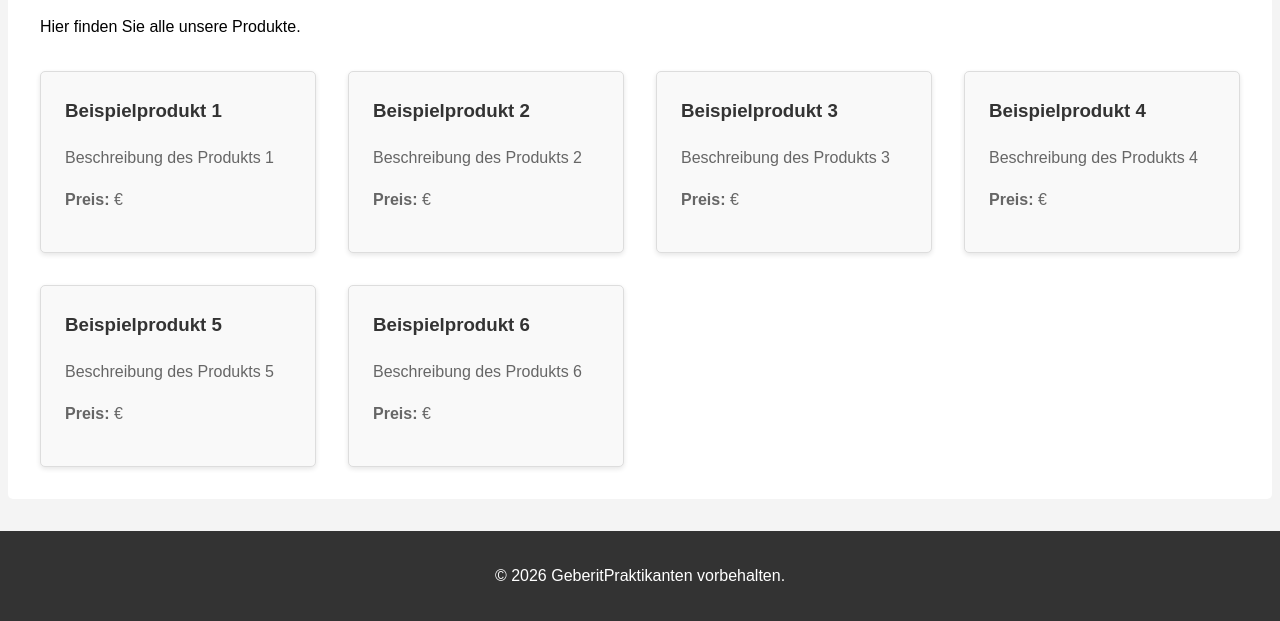
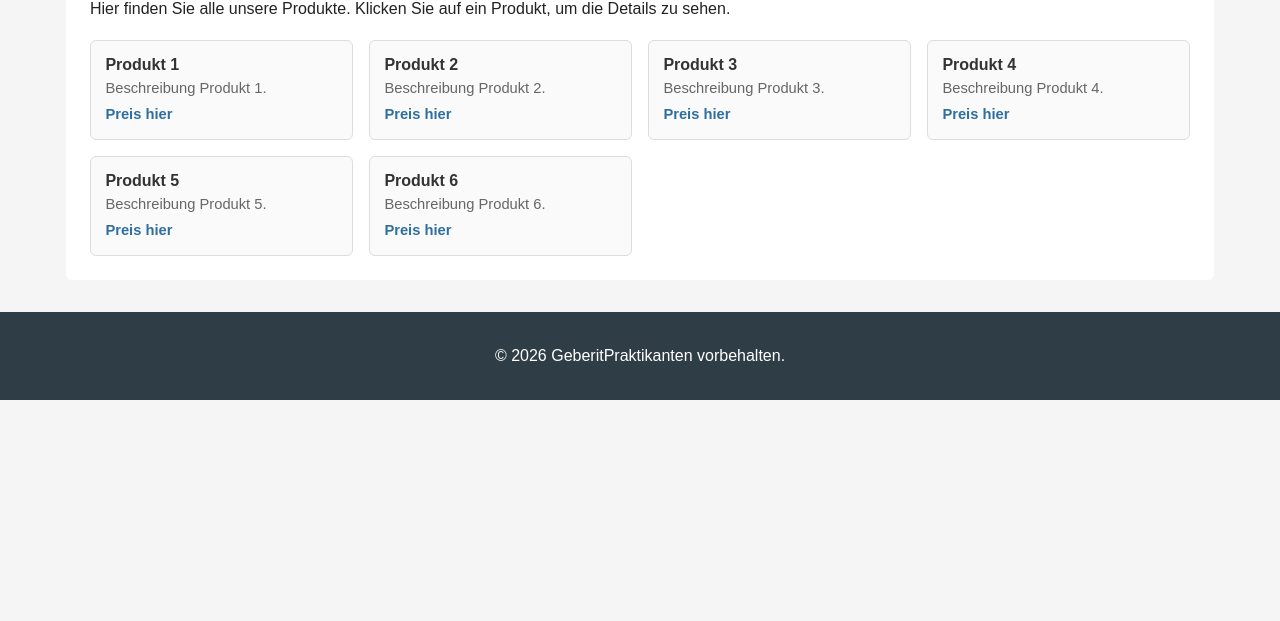
Before and after one commit to MrkrampfKampf/Geberit-projekt, a plain HTML site: page produkte.html in a window 1280 px wide. Shown: the part 296-917 px from the top of the page. After the commit the page ends 800 px from the top, so only its background shows below. Drawn offline with Linux system fonts and the light colour scheme.

Commit message:
kärtchen

```diff
--- a/produkte.html
+++ b/produkte.html
@@ -7,64 +7,113 @@
     <style>
         body {
             font-family: Arial, sans-serif;
-            line-height: 1.6;
+            line-height: 1.5;
             margin: 0;
             padding: 0;
-            background-color: #f4f4f4;
+            background-color: #f5f5f5;
+            color: #222;
         }
         header {
-            background-color: #333;
+            background-color: #2f3e46;
             color: #fff;
             padding: 1rem;
             text-align: center;
         }
         nav {
-            background-color: #555;
-            padding: 0.5rem;
+            background-color: #4f5d66;
+            padding: 0.7rem;
+            text-align: center;
         }
         nav a {
             color: #fff;
-            margin: 0 1rem;
+            margin: 0 0.8rem;
             text-decoration: none;
         }
         nav a:hover {
             text-decoration: underline;
         }
         main {
-            max-width: 1200px;
-            margin: 2rem auto;
-            padding: 0 1rem;
+            max-width: 1100px;
+            margin: 1.5rem auto;
+            padding: 1.5rem;
             background-color: #fff;
-            padding: 2rem;
-            border-radius: 5px;
+            border-radius: 6px;
         }
         .products-grid {
             display: grid;
-            grid-template-columns: repeat(auto-fill, minmax(250px, 1fr));
-            gap: 2rem;
-            margin-top: 2rem;
+            grid-template-columns: repeat(auto-fill, minmax(220px, 1fr));
+            gap: 1rem;
+            margin-top: 1.2rem;
         }
         .product-card {
             border: 1px solid #ddd;
-            border-radius: 5px;
-            padding: 1.5rem;
-            background-color: #f9f9f9;
-            box-shadow: 0 2px 5px rgba(0,0,0,0.1);
+            border-radius: 6px;
+            padding: 0.9rem;
+            background-color: #fafafa;
+            text-align: left;
+            cursor: pointer;
+            width: 100%;
         }
         .product-card:hover {
-            box-shadow: 0 4px 10px rgba(0,0,0,0.2);
+            box-shadow: 0 2px 8px rgba(0,0,0,0.12);
         }
         .product-card h3 {
-            margin-top: 0;
+            margin: 0 0 0.4rem;
             color: #333;
+            font-size: 1rem;
         }
         .product-card p {
             color: #666;
-            margin-bottom: 1rem;
+            margin: 0.2rem 0;
+            font-size: 0.92rem;
         }
-
+        .product-card .price {
+            font-weight: bold;
+            color: #2f6f9f;
+            margin-top: 0.6rem;
+        }
+        .modal-backdrop {
+            position: fixed;
+            inset: 0;
+            background: rgba(0, 0, 0, 0.55);
+            display: none;
+            align-items: center;
+            justify-content: center;
+            padding: 1rem;
+            z-index: 1000;
+        }
+        .modal-backdrop.active {
+            display: flex;
+        }
+        .modal {
+            background: #fff;
+            border-radius: 8px;
+            width: min(100%, 560px);
+            max-height: 90vh;
+            overflow-y: auto;
+            padding: 1.2rem;
+            position: relative;
+        }
+        .modal-close {
+            position: absolute;
+            top: 0.6rem;
+            right: 0.6rem;
+            border: none;
+            background: none;
+            font-size: 1.4rem;
+            cursor: pointer;
+        }
+        .modal h3 {
+            margin: 0 0 0.4rem;
+            color: #333;
+        }
+        .modal .meta {
+            margin-top: 0.8rem;
+            font-weight: bold;
+            color: #2f6f9f;
+        }
         footer {
-            background-color: #333;
+            background-color: #2f3e46;
             color: #fff;
             text-align: center;
             padding: 1rem;
@@ -86,46 +135,116 @@
 
     <main>
         <h2>Geberit Produkte</h2>
-        <p>Hier finden Sie alle unsere Produkte. </p>
+        <p>Hier finden Sie alle unsere Produkte. Klicken Sie auf ein Produkt, um die Details zu sehen.</p>
 
-        <div class="products-grid" id="productsContainer">
-            <div class="product-card">
-                <h3>Beispielprodukt 1</h3>
-                <p>Beschreibung des Produkts 1</p>
-                <p><strong>Preis:</strong> €</p>
-            </div>
-            <div class="product-card">
-                <h3>Beispielprodukt 2</h3>
-                <p>Beschreibung des Produkts 2</p>
-                <p><strong>Preis:</strong> €</p>
-            </div>
-            <div class="product-card">
-                <h3>Beispielprodukt 3</h3>
-                <p>Beschreibung des Produkts 3</p>
-                <p><strong>Preis:</strong> €</p>
-            </div>
-            <div class="product-card">
-                <h3>Beispielprodukt 4</h3>
-                <p>Beschreibung des Produkts 4</p>
-                <p><strong>Preis:</strong> €</p>
-            </div>
-            <div class="product-card">
-                <h3>Beispielprodukt 5</h3>
-                <p>Beschreibung des Produkts 5</p>
-                <p><strong>Preis:</strong> €</p>
-            </div>
-            <div class="product-card">
-                <h3>Beispielprodukt 6</h3>
-                <p>Beschreibung des Produkts 6</p>
-                <p><strong>Preis:</strong> €</p>
+        <div class="products-grid" id="productsContainer"></div>
+    </main>
+
+    <div class="modal-backdrop" id="productModal" aria-hidden="true">
+        <div class="modal" role="dialog" aria-modal="true" aria-labelledby="modalTitle">
+            <button class="modal-close" id="closeModal" aria-label="Produktdetails schließen">×</button>
+            <h3 id="modalTitle"></h3>
+            <p id="modalDescription"></p>
+            <div class="meta">
+                <span id="modalPrice"></span>
+                <span id="modalArticle"></span>
             </div>
         </div>
-    </main>
+    </div>
 
     <footer>
         <p>&copy; 2026 GeberitPraktikanten vorbehalten.</p>
     </footer>
 
+    <script>
+        const products = [
+            {
+                name: 'Produkt 1',
+                description: 'Beschreibung Produkt 1.',
+                price: 'Preis hier',
+                articleNumber: 'ART-001'
+            },
+            {
+                name: 'Produkt 2',
+                description: 'Beschreibung Produkt 2.',
+                price: 'Preis hier',
+                articleNumber: 'ART-002'
+            },
+            {
+                name: 'Produkt 3',
+                description: 'Beschreibung Produkt 3.',
+                price: 'Preis hier',
+                articleNumber: 'ART-003'
+            },
+            {
+                name: 'Produkt 4',
+                description: 'Beschreibung Produkt 4.',
+                price: 'Preis hier',
+                articleNumber: 'ART-004'
+            },
+            {
+                name: 'Produkt 5',
+                description: 'Beschreibung Produkt 5.',
+                price: 'Preis hier',
+                articleNumber: 'ART-005'
+            },
+            {
+                name: 'Produkt 6',
+                description: 'Beschreibung Produkt 6.',
+                price: 'Preis hier',
+                articleNumber: 'ART-006'
+            }
+        ];
 
+        const container = document.getElementById('productsContainer');
+        const modal = document.getElementById('productModal');
+        const modalTitle = document.getElementById('modalTitle');
+        const modalDescription = document.getElementById('modalDescription');
+        const modalPrice = document.getElementById('modalPrice');
+        const modalArticle = document.getElementById('modalArticle');
+        const closeButton = document.getElementById('closeModal');
+
+        products.forEach(product => {
+            const button = document.createElement('button');
+            button.className = 'product-card';
+            button.type = 'button';
+            button.innerHTML = `
+                <h3>${product.name}</h3>
+                <p>${product.description}</p>
+                <p class="price">${product.price}</p>
+            `;
+            button.addEventListener('click', () => openModal(product));
+            container.appendChild(button);
+        });
+
+        function openModal(product) {
+            modalTitle.textContent = product.name;
+            modalDescription.textContent = product.description;
+            modalPrice.textContent = `Preis: ${product.price}`;
+            modalArticle.textContent = `Artikelnummer: ${product.articleNumber}`;
+            modal.classList.add('active');
+            modal.setAttribute('aria-hidden', 'false');
+            document.body.style.overflow = 'hidden';
+        }
+
+        function closeModal() {
+            modal.classList.remove('active');
+            modal.setAttribute('aria-hidden', 'true');
+            document.body.style.overflow = '';
+        }
+
+        closeButton.addEventListener('click', closeModal);
+        modal.addEventListener('click', (event) => {
+            if (event.target === modal) {
+                closeModal();
+            }
+        });
+
+        document.addEventListener('keydown', (event) => {
+            if (event.key === 'Escape') {
+                closeModal();
+            }
+        });
+    </script>
 </body>
 </html>
```
